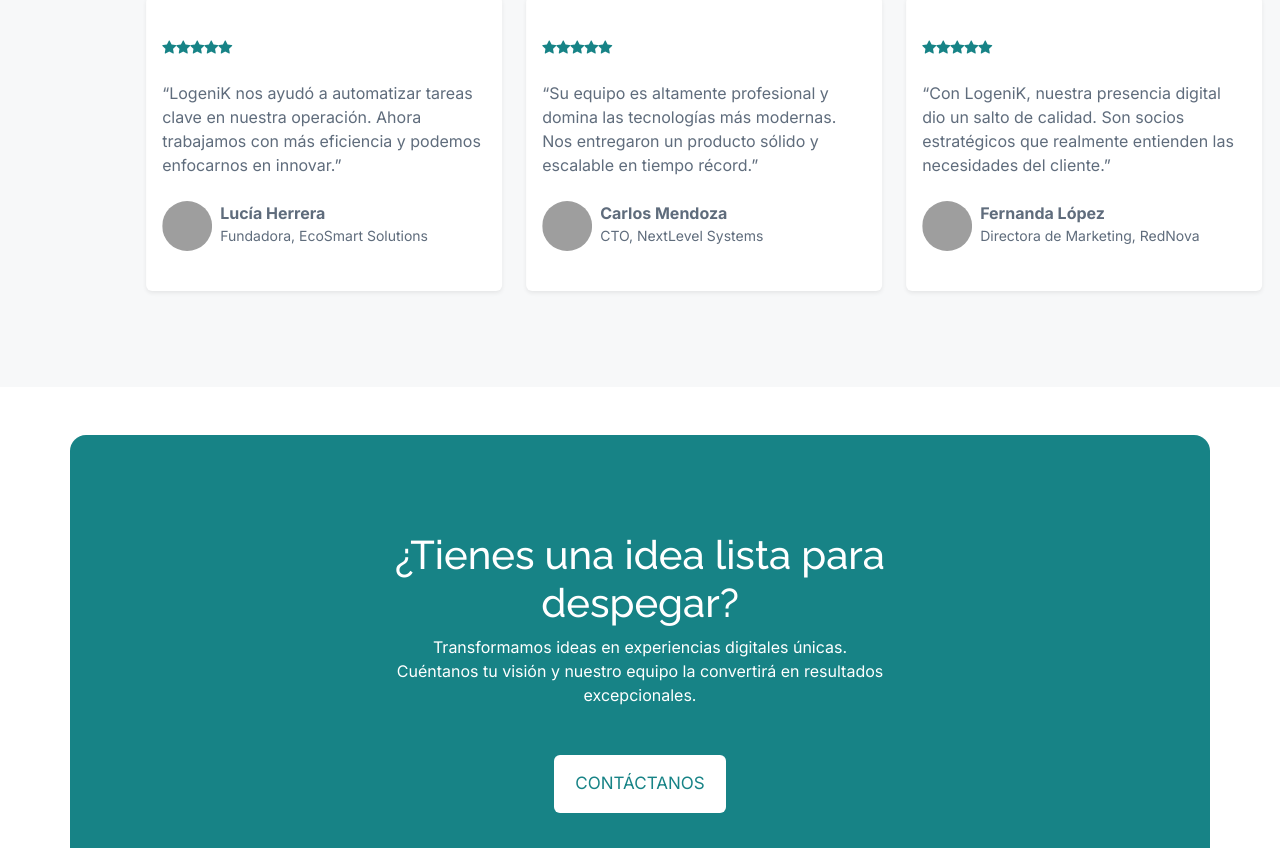
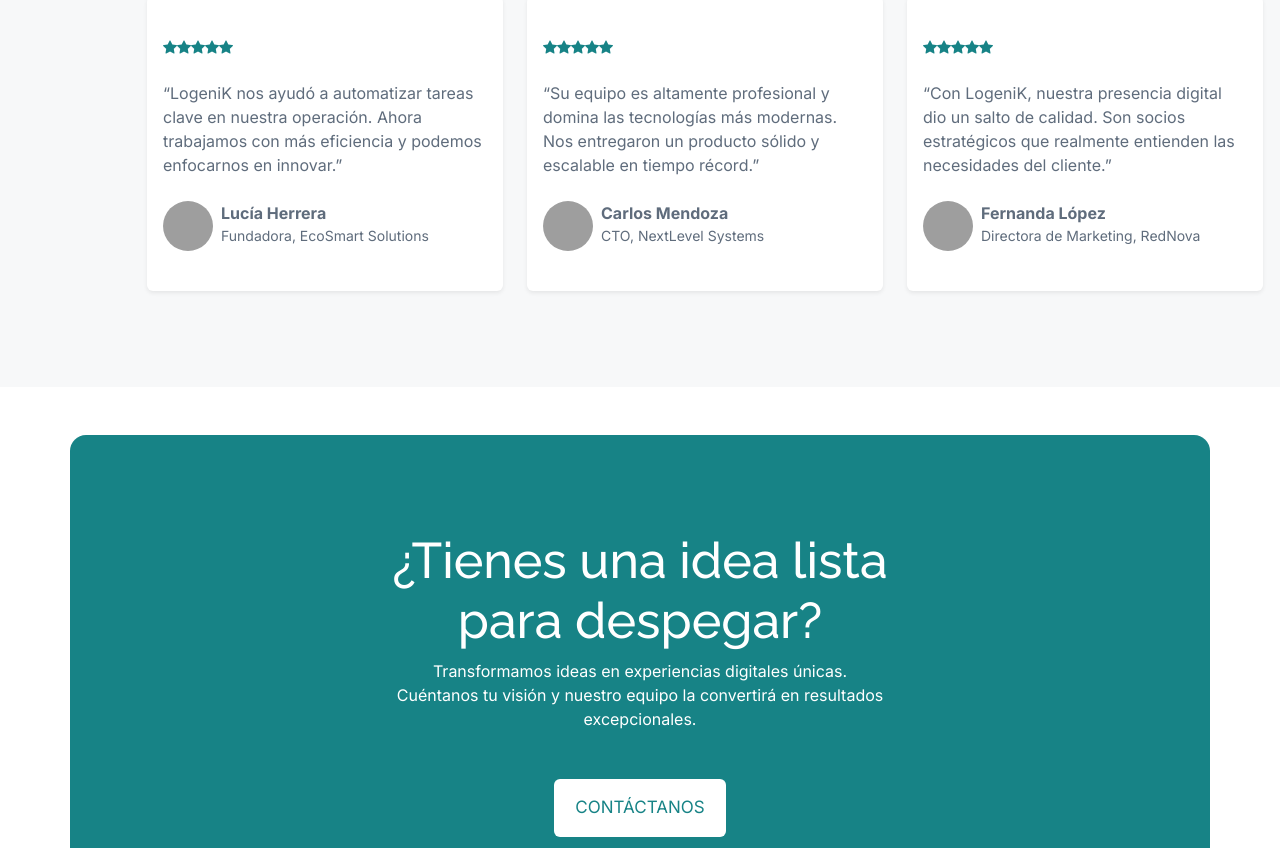
Before and after one commit to dorcky91/logenikWebApp, a React (Vite) app: page / in a window 1280 px wide. Shown: the part 4324-5172 px from the top of the page. Built offline with nearby package versions, Linux system fonts and the light colour scheme; grey boxes are pictures that could not be loaded.

Commit message:
Cambiar de tamaño del título de card Contact y cambiar el tamaño de dropdown en móvil

```diff
--- a/src/ui/layout/Layout.jsx
+++ b/src/ui/layout/Layout.jsx
@@ -4,14 +4,12 @@ import { Footer } from "../footer/Footer";
 import { Col, Container, Row } from "react-bootstrap";
 import WhatsAppIcon from "../../components/WhatsappIcon";
 import { useTranslation } from "react-i18next";
-import ScrollTop from "../../components/ScrollTop";
 
 export const Layout = () => {
   const { t } = useTranslation();
 
   return (
     <>
-      <ScrollTop />
       <Menu />
       <Outlet />
 
@@ -21,7 +19,10 @@ export const Layout = () => {
           style={{ backgroundColor: "rgb(var(--accent))" }}>
           <Row className="p-md-5 text-center">
             <Col md="9" lg="6" className="mx-auto">
-              <h1 data-aos="fade-up" className="text-white">
+              <h1
+                data-aos="fade-up"
+                className="text-white"
+                style={{ fontSize: "50px" }}>
                 {t("cardContact.ctaTitle")}
               </h1>
               <p data-aos="fade-up" className="text-white mb-5">
--- a/src/ui/menu/LanguageDropdown.jsx
+++ b/src/ui/menu/LanguageDropdown.jsx
@@ -42,7 +42,7 @@ export const LanguageDropdown = ({
       {open && (
         <ul
           className="dropdown-menu show position-absolute end-0 mt-1 shadow-sm"
-          style={{ minWidth: 120 }}>
+          style={{ minWidth: 10 }}>
           {languages.map((lng) => (
             <li key={lng.code}>
               <button
```
